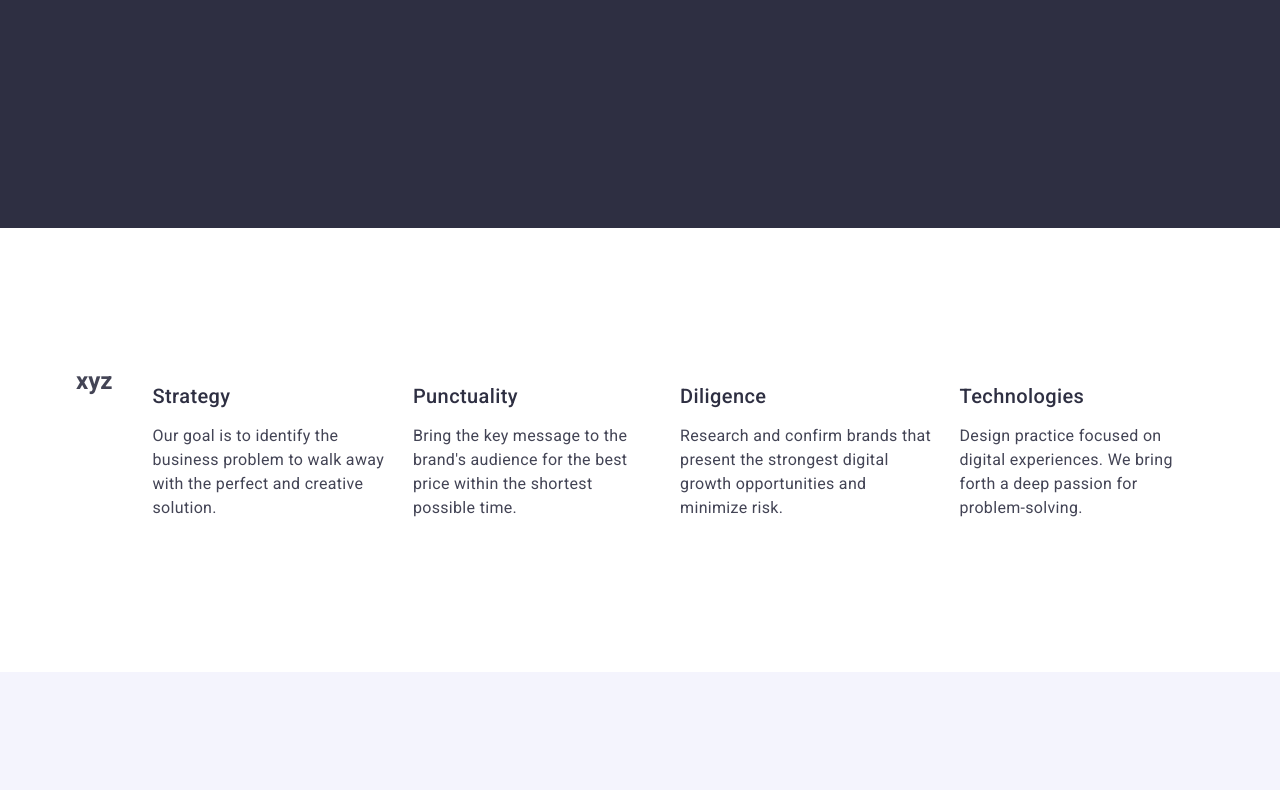
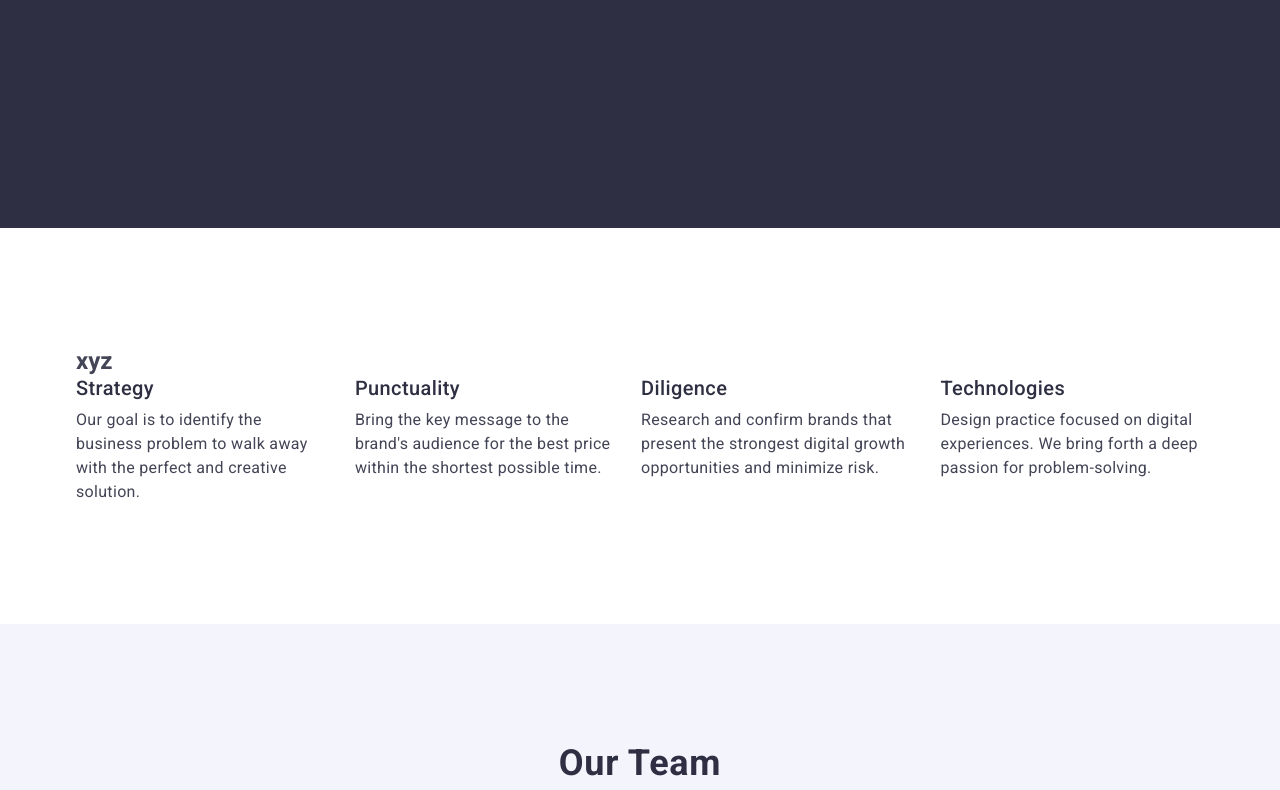
Before and after one commit to aemarcinkowska/goit-markup-hw-04, a plain HTML site: page index.html in a window 1280 px wide. Shown: the part 516-1306 px from the top of the page. Drawn offline with nearby package versions, Linux system fonts and the light colour scheme.

Commit message:
commit-23

```diff
--- a/styles.css
+++ b/styles.css
@@ -1,3 +1,10 @@
+* {
+    box-sizing: border-box;
+    margin: 0 ;
+    padding: 0;
+    }
+
+
 .body {
     font-family: "Roboto", sans-serif;
     color: #434455;
@@ -9,8 +16,7 @@
     width: 1158px;
     margin: 0 auto;
     padding: 0 15px;
-    display: flex;
-}
+   }
 
 img {
     display: block;
```
Also changed, not shown: index.html (+1 -2 lines).
